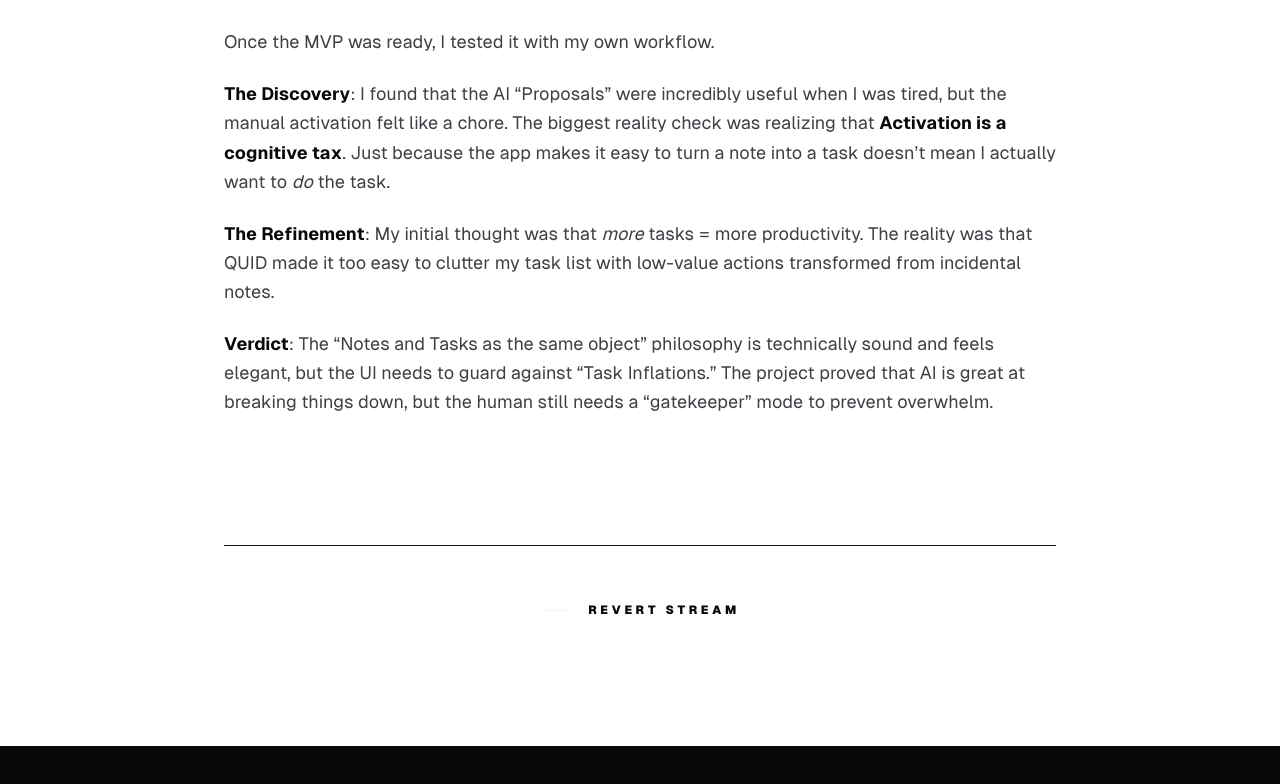
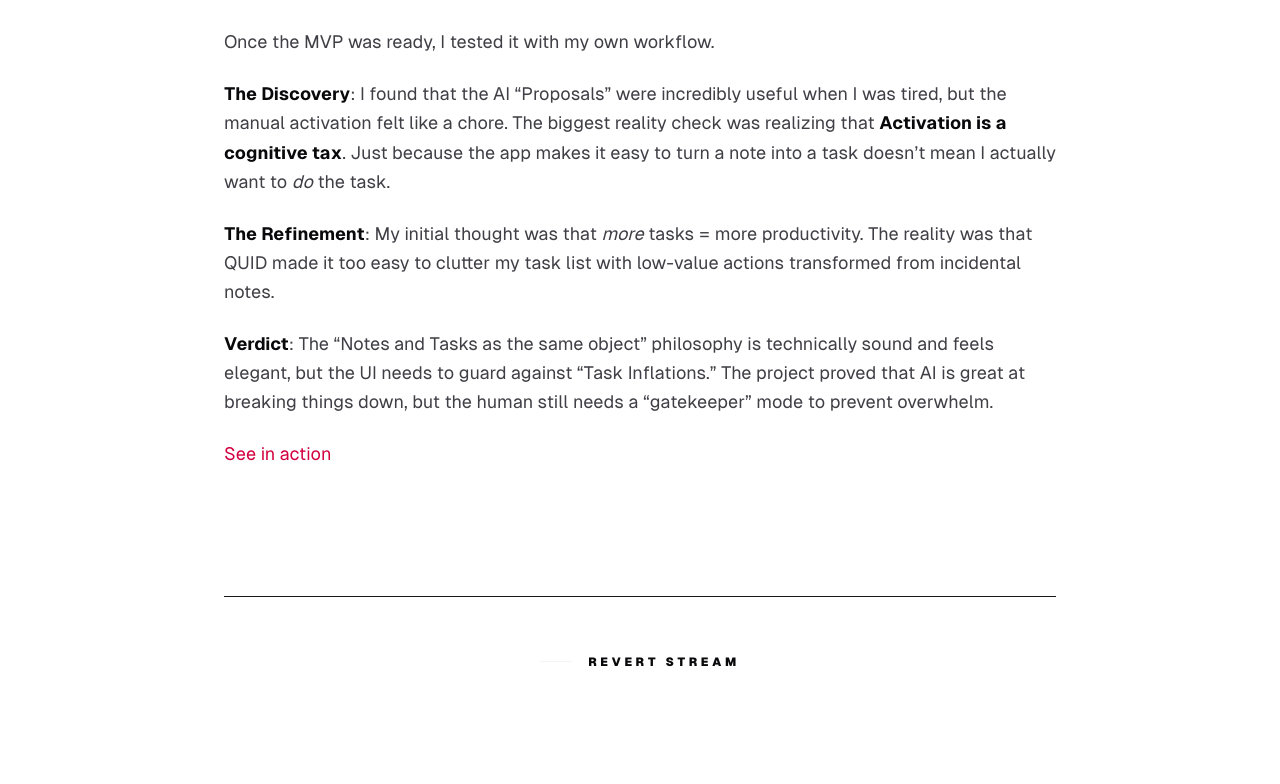
Before and after one commit to devbewill/stefanoperelli-site, an Astro site: page /entries/project-quid in a window 1280 px wide. Shown: the part 1617-2401 px from the top of the page. Before the commit the page ends 2363 px from the top, so only its background shows below. Built offline with nearby package versions, Linux system fonts and the light colour scheme; Astro itself is replaced by a stand-in of ours.

Commit message:
added link to demo

```diff
--- a/src/content/entries/project-quid.md
+++ b/src/content/entries/project-quid.md
@@ -38,3 +38,5 @@ Once the MVP was ready, I tested it with my own workflow.
 **The Refinement**: My initial thought was that _more_ tasks = more productivity. The reality was that QUID made it too easy to clutter my task list with low-value actions transformed from incidental notes.
 
 **Verdict**: The "Notes and Tasks as the same object" philosophy is technically sound and feels elegant, but the UI needs to guard against "Task Inflations." The project proved that AI is great at breaking things down, but the human still needs a "gatekeeper" mode to prevent overwhelm.
+
+[See in action](https://quid-notes.vercel.app/landing-page)
```
